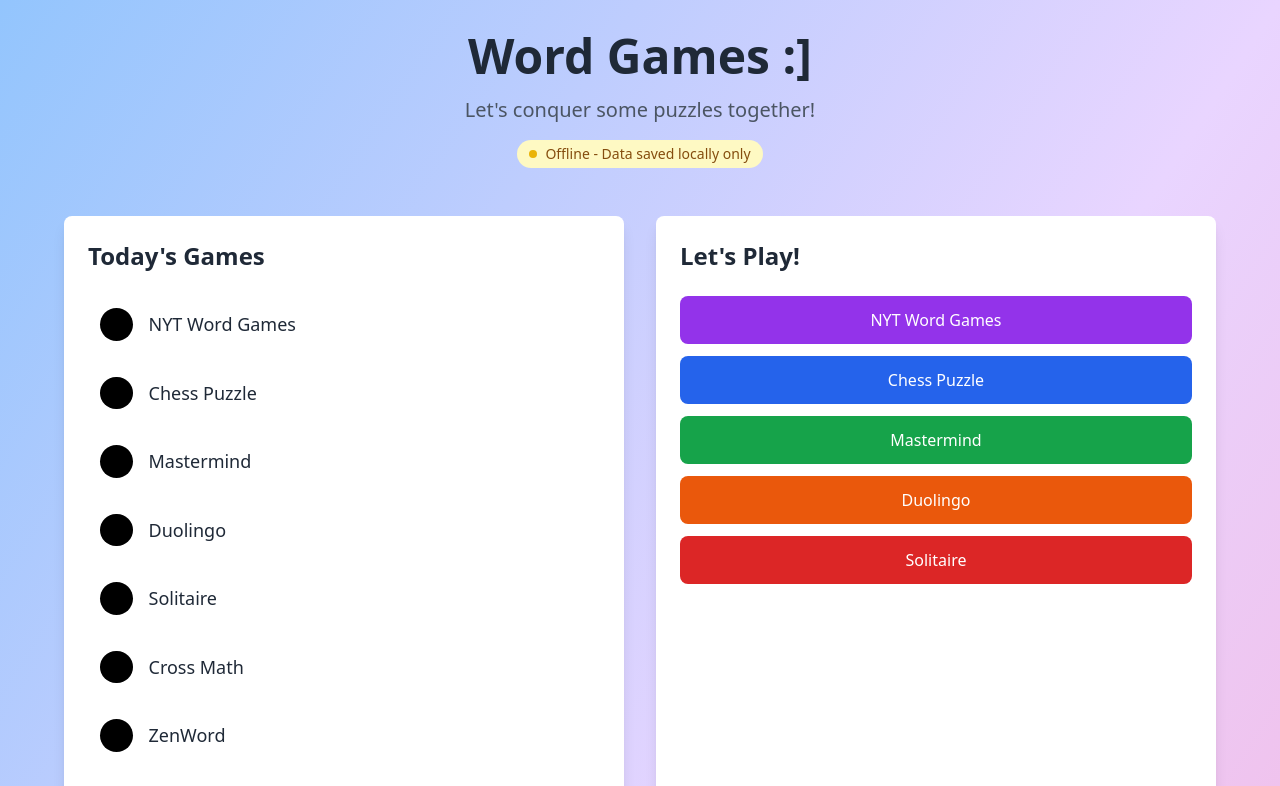
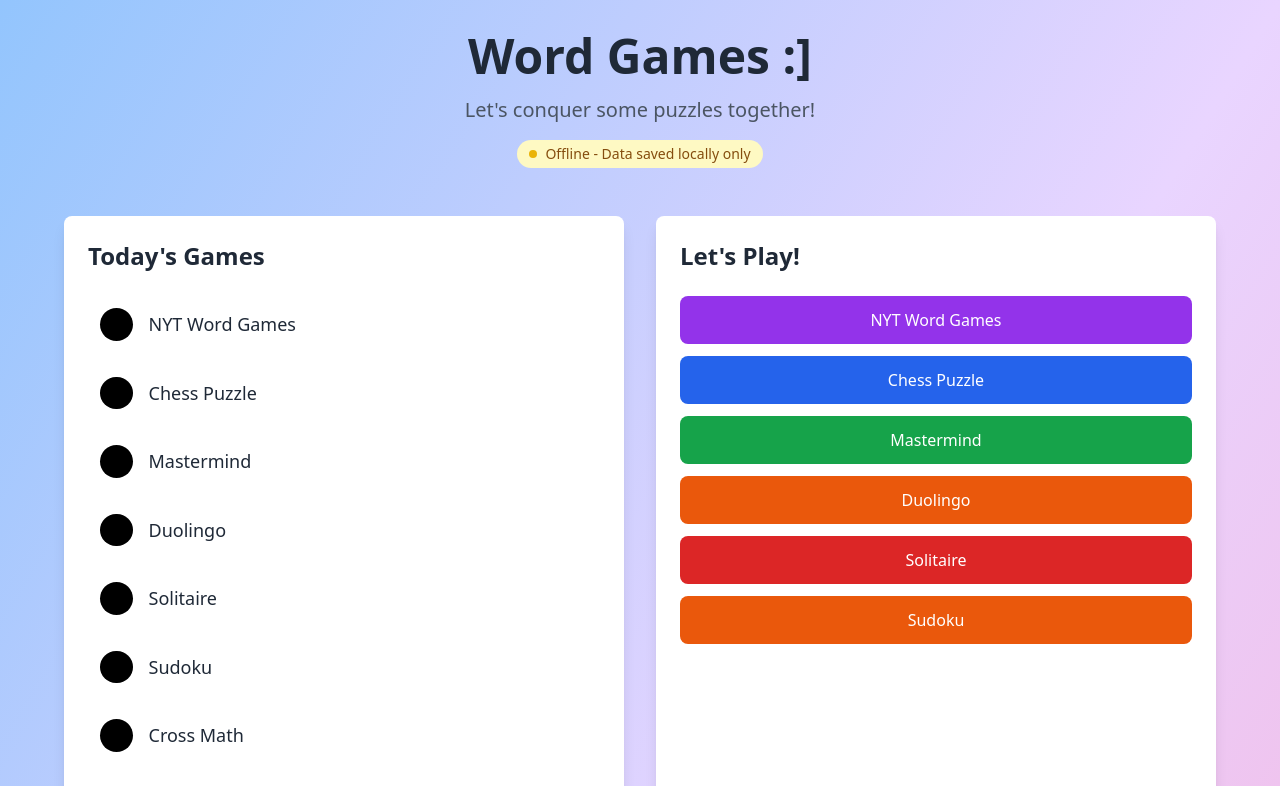
Before and after one commit to Jawa-San/WordGames, a React (Create React App) app: page /#/ in a window 1280 px wide. Shown: the top 786 px of the page. Built offline with nearby package versions, Linux system fonts and the light colour scheme; no server answers.

Commit message:
Added sudoku

```diff
--- a/src/LandingPage.js
+++ b/src/LandingPage.js
@@ -86,6 +86,7 @@ function LandingPage() {
     'Mastermind',
     'Duolingo',
     'Solitaire',
+    'Sudoku',
     'Cross Math',
     'ZenWord',
     'Nonogram.com'
@@ -323,6 +324,12 @@ function LandingPage() {
               >
                 Solitaire
               </Link>
+              <Link
+                to="https://sudokubliss.com/killer/evil"
+                className="block w-full px-6 py-3 bg-orange-600 hover:bg-orange-700 text-white rounded-lg text-center font-medium transition-colors"
+              >
+                Sudoku
+              </Link>
             </div>
           </div>
         </div>
```
